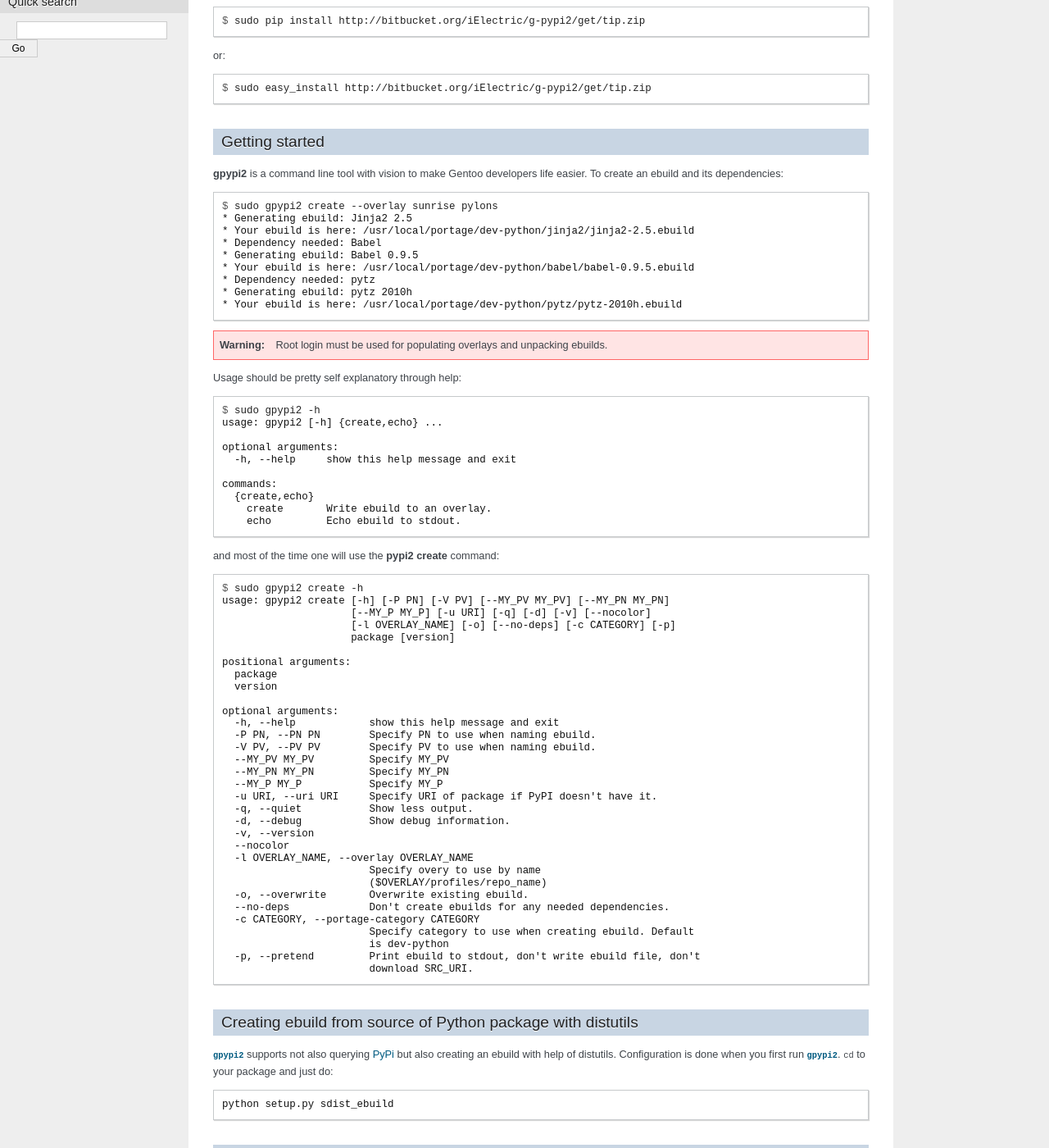
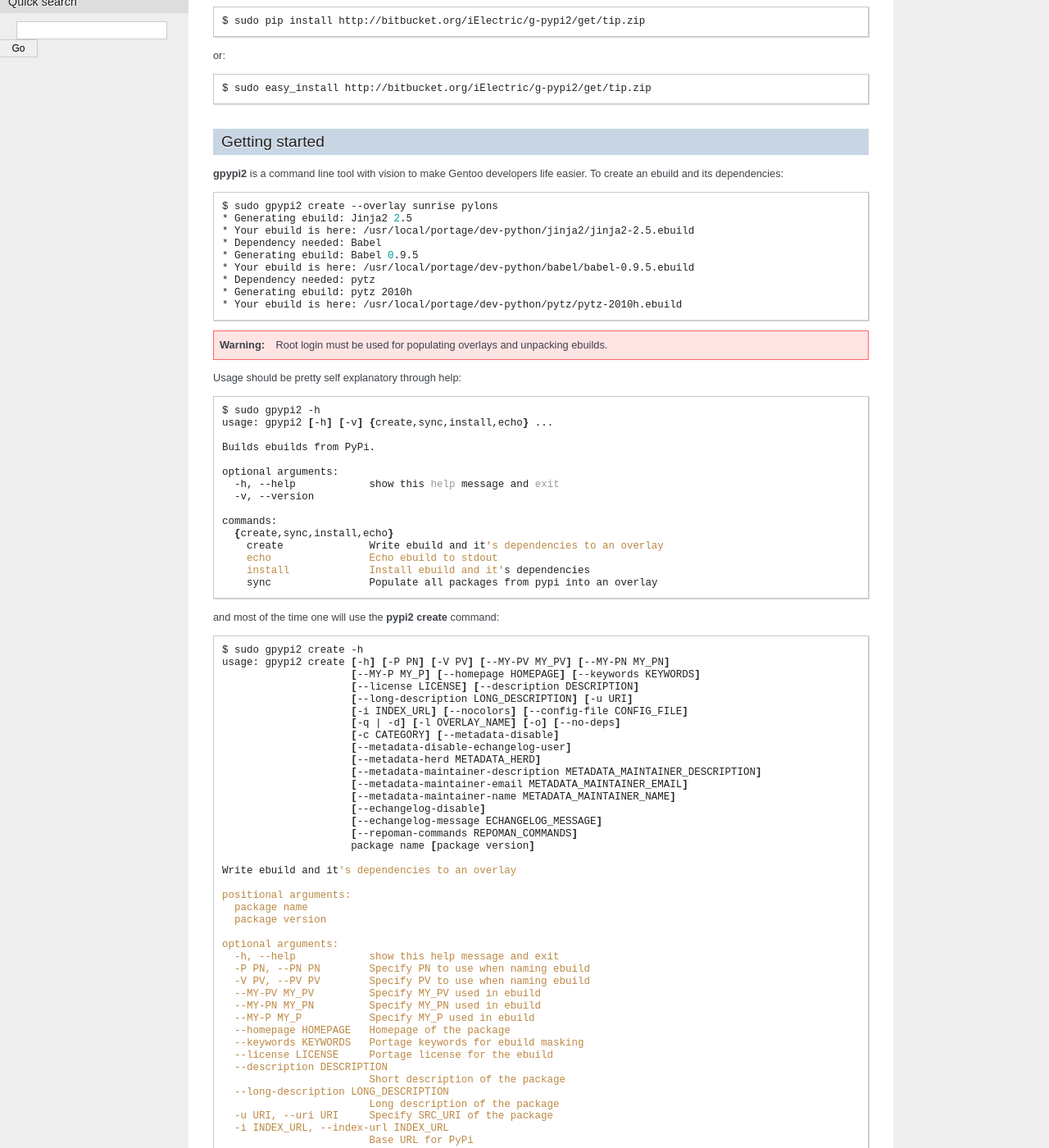
Before and after one commit to domenkozar/g-pypi, a Sphinx documentation site: the page built from docs/source/userguide.rst, in a window 1280 px wide and 1400 px high, scrolled down 538 px. Shown: the whole window at 82% size. Built offline with Sphinx 7.4.7, drawn with Linux system fonts in a browser that asks for light colours; some of the changed text lies outside the part shown.

Commit message:
update user guide

```diff
--- a/docs/source/userguide.rst
+++ b/docs/source/userguide.rst
@@ -60,50 +60,101 @@
 Usage should be pretty self explanatory through help::
 
     $ sudo gpypi2 -h
-    usage: gpypi2 [-h] {create,echo} ...
+    usage: gpypi2 [-h] [-v] {create,sync,install,echo} ...
+
+    Builds ebuilds from PyPi.
 
     optional arguments:
-      -h, --help     show this help message and exit
+      -h, --help            show this help message and exit
+      -v, --version
 
     commands:
-      {create,echo}
-        create       Write ebuild to an overlay.
-        echo         Echo ebuild to stdout.
+      {create,sync,install,echo}
+        create              Write ebuild and it's dependencies to an overlay
+        echo                Echo ebuild to stdout
+        install             Install ebuild and it's dependencies
+        sync                Populate all packages from pypi into an overlay
+
 
 and most of the time one will use the :command:`pypi2 create` command::
 
     $ sudo gpypi2 create -h
-    usage: gpypi2 create [-h] [-P PN] [-V PV] [--MY_PV MY_PV] [--MY_PN MY_PN]
-                         [--MY_P MY_P] [-u URI] [-q] [-d] [-v] [--nocolor]
-                         [-l OVERLAY_NAME] [-o] [--no-deps] [-c CATEGORY] [-p]
-                         package [version]
+    usage: gpypi2 create [-h] [-P PN] [-V PV] [--MY-PV MY_PV] [--MY-PN MY_PN]
+                         [--MY-P MY_P] [--homepage HOMEPAGE] [--keywords KEYWORDS]
+                         [--license LICENSE] [--description DESCRIPTION]
+                         [--long-description LONG_DESCRIPTION] [-u URI]
+                         [-i INDEX_URL] [--nocolors] [--config-file CONFIG_FILE]
+                         [-q | -d] [-l OVERLAY_NAME] [-o] [--no-deps]
+                         [-c CATEGORY] [--metadata-disable]
+                         [--metadata-disable-echangelog-user]
+                         [--metadata-herd METADATA_HERD]
+                         [--metadata-maintainer-description METADATA_MAINTAINER_DESCRIPTION]
+                         [--metadata-maintainer-email METADATA_MAINTAINER_EMAIL]
+                         [--metadata-maintainer-name METADATA_MAINTAINER_NAME]
+                         [--echangelog-disable]
+                         [--echangelog-message ECHANGELOG_MESSAGE]
+                         [--repoman-commands REPOMAN_COMMANDS]
+                         package name [package version]
+
+    Write ebuild and it's dependencies to an overlay
 
     positional arguments:
-      package
-      version
+      package name
+      package version
 
     optional arguments:
       -h, --help            show this help message and exit
-      -P PN, --PN PN        Specify PN to use when naming ebuild.
-      -V PV, --PV PV        Specify PV to use when naming ebuild.
-      --MY_PV MY_PV         Specify MY_PV
-      --MY_PN MY_PN         Specify MY_PN
-      --MY_P MY_P           Specify MY_P
-      -u URI, --uri URI     Specify URI of package if PyPI doesn't have it.
+      -P PN, --PN PN        Specify PN to use when naming ebuild
+      -V PV, --PV PV        Specify PV to use when naming ebuild
+      --MY-PV MY_PV         Specify MY_PV used in ebuild
+      --MY-PN MY_PN         Specify MY_PN used in ebuild
+      --MY-P MY_P           Specify MY_P used in ebuild
+      --homepage HOMEPAGE   Homepage of the package
+      --keywords KEYWORDS   Portage keywords for ebuild masking
+      --license LICENSE     Portage license for the ebuild
+      --description DESCRIPTION
+                            Short description of the package
+      --long-description LONG_DESCRIPTION
+                            Long description of the package
+      -u URI, --uri URI     Specify SRC_URI of the package
+      -i INDEX_URL, --index-url INDEX_URL
+                            Base URL for PyPi
+      --nocolors            Disable colorful output
+      --config-file CONFIG_FILE
+                            Absolute path to a config file
       -q, --quiet           Show less output.
       -d, --debug           Show debug information.
-      -v, --version
-      --nocolor
       -l OVERLAY_NAME, --overlay OVERLAY_NAME
-                            Specify overy to use by name
-                            ($OVERLAY/profiles/repo_name)
-      -o, --overwrite       Overwrite existing ebuild.
-      --no-deps             Don't create ebuilds for any needed dependencies.
-      -c CATEGORY, --portage-category CATEGORY
-                            Specify category to use when creating ebuild. Default
-                            is dev-python
-      -p, --pretend         Print ebuild to stdout, don't write ebuild file, don't
-                            download SRC_URI.
+                            Specify overlay to use by name (stored in
+                            $OVERLAY/profiles/repo_name)
+      -o, --overwrite       Overwrite existing ebuild
+      --no-deps             Don't create ebuilds for any needed dependencies
+      -c CATEGORY, --category CATEGORY
+                            Specify portage category to use when creating ebuild
+
+    Workflow control:
+      Generate metadata, manifest, changelog ...
+
+      --metadata-disable    Disable metadata generation
+      --metadata-disable-echangelog-user
+                            Don't use ECHANGELOG_USER
+      --metadata-herd METADATA_HERD
+                            Herd for ebuild metadata
+      --metadata-maintainer-description METADATA_MAINTAINER_DESCRIPTION
+                            Maintainer descriptions for ebuild metadata (comma
+                            separated)
+      --metadata-maintainer-email METADATA_MAINTAINER_EMAIL
+                            Maintainer emails for ebuild metadata (comma
+                            separated)
+      --metadata-maintainer-name METADATA_MAINTAINER_NAME
+                            Maintainer names for ebuild metadata (comma separated)
+      --echangelog-disable  Disable echangelog
+      --echangelog-message ECHANGELOG_MESSAGE
+                            Echangelog commit message
+      --repoman-commands REPOMAN_COMMANDS
+                            List of repoman commands to issue on each ebuild
+                            (separated by space)
+
 
 Creating ebuild from source of Python package with distutils
 ****************************************************************
--- a/setup.py
+++ b/setup.py
@@ -18,7 +18,7 @@
 
 version = '0.1'
 
-setup(name='g-pypi2',
+setup(name='gpypi2',
     version=version,
     description="creates ebuilds for Gentoo Linux from Python Package Index",
     long_description="""More at http://docs.fubar.si/gpypi2/""",
```
Also changed, not shown: other parts of docs/source/userguide.rst (+1 -1 lines).
